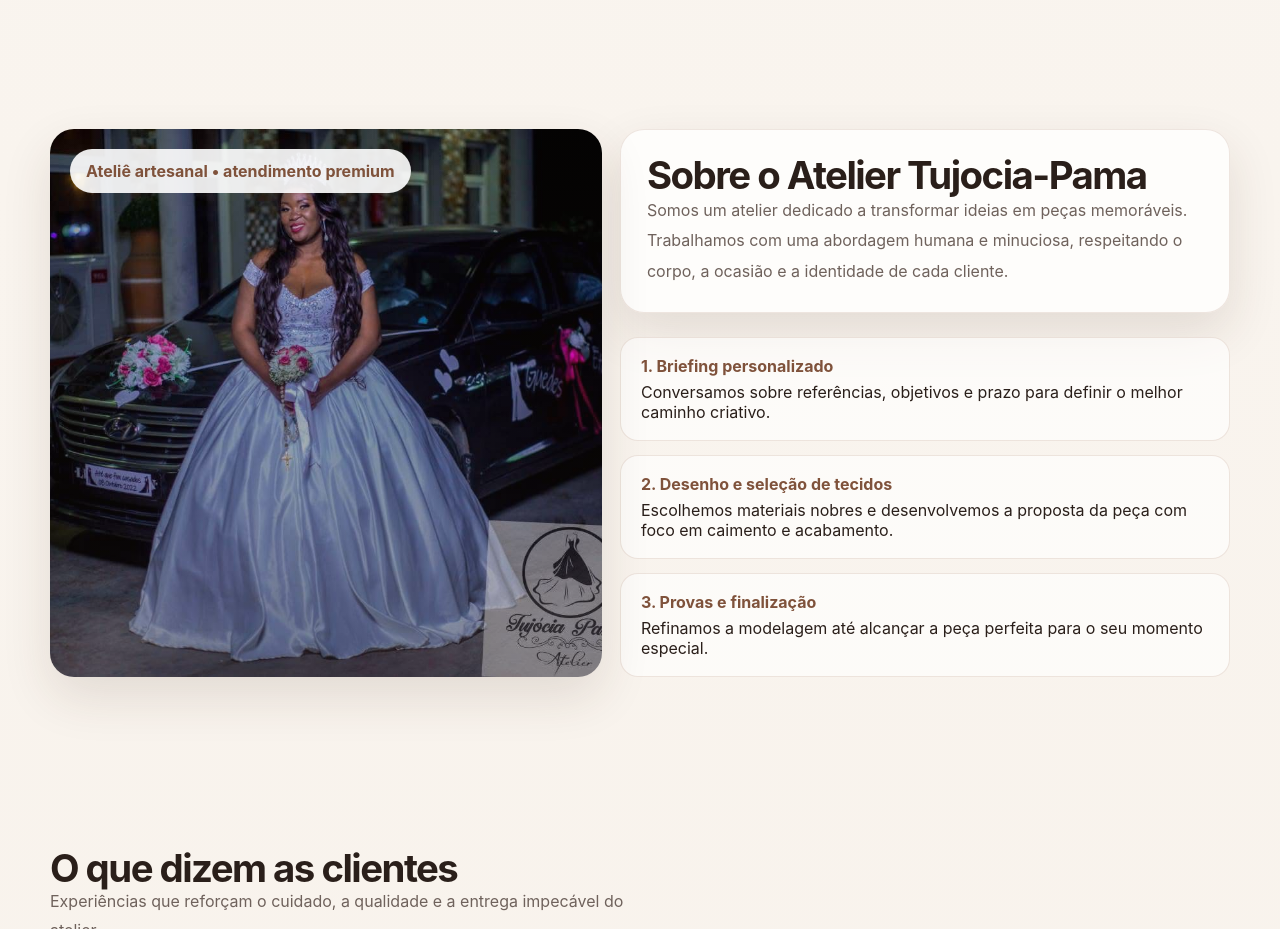
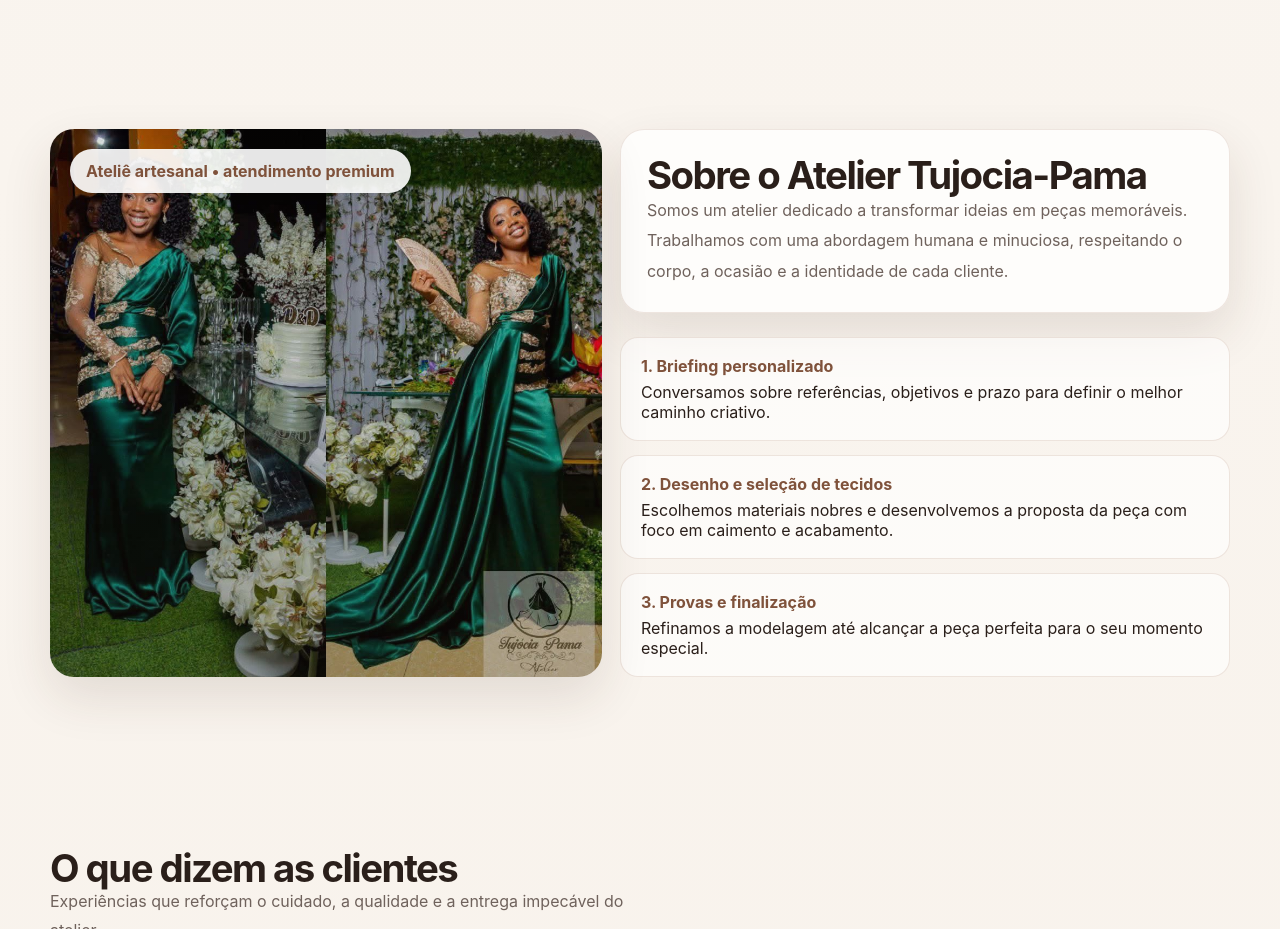
Before and after one commit to numamartinho20/atelier-tujocia-pama, a plain HTML site: page index.html in a window 1280 px wide. Shown: the part 2100-3029 px from the top of the page. Drawn offline with Linux system fonts and the light colour scheme.

Commit message:
alterando img

```diff
--- a/index.html
+++ b/index.html
@@ -691,7 +691,7 @@
       min-height: 470px;
       background:
         linear-gradient(180deg, rgba(33, 22, 17, 0.1), rgba(33, 22, 17, 0.28)),
-        url("assets/img9.jpg") center/cover;
+        url("assets/img4.jpg") center/cover;
       box-shadow: var(--shadow);
       position: relative;
       overflow: hidden;
```
